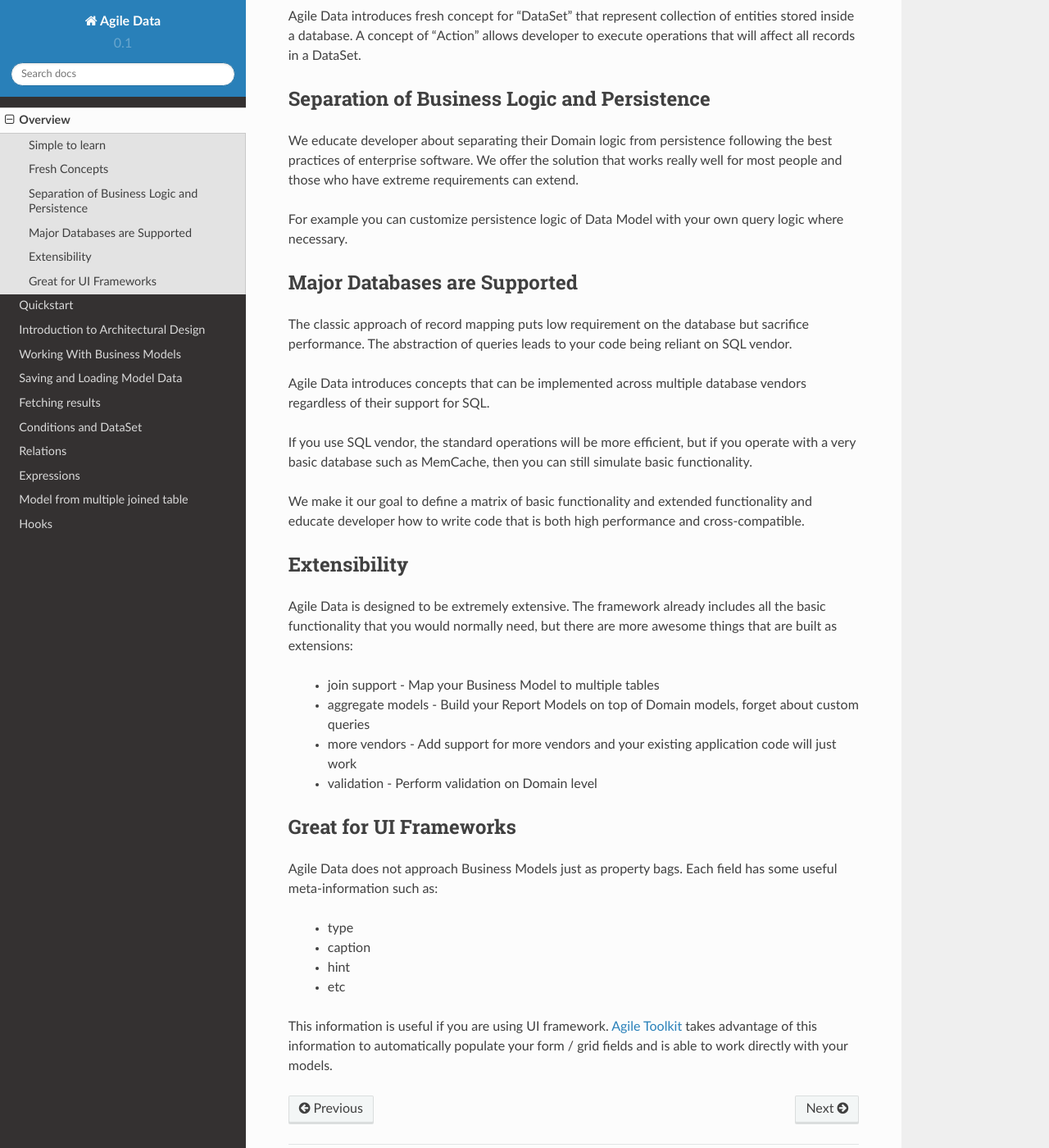
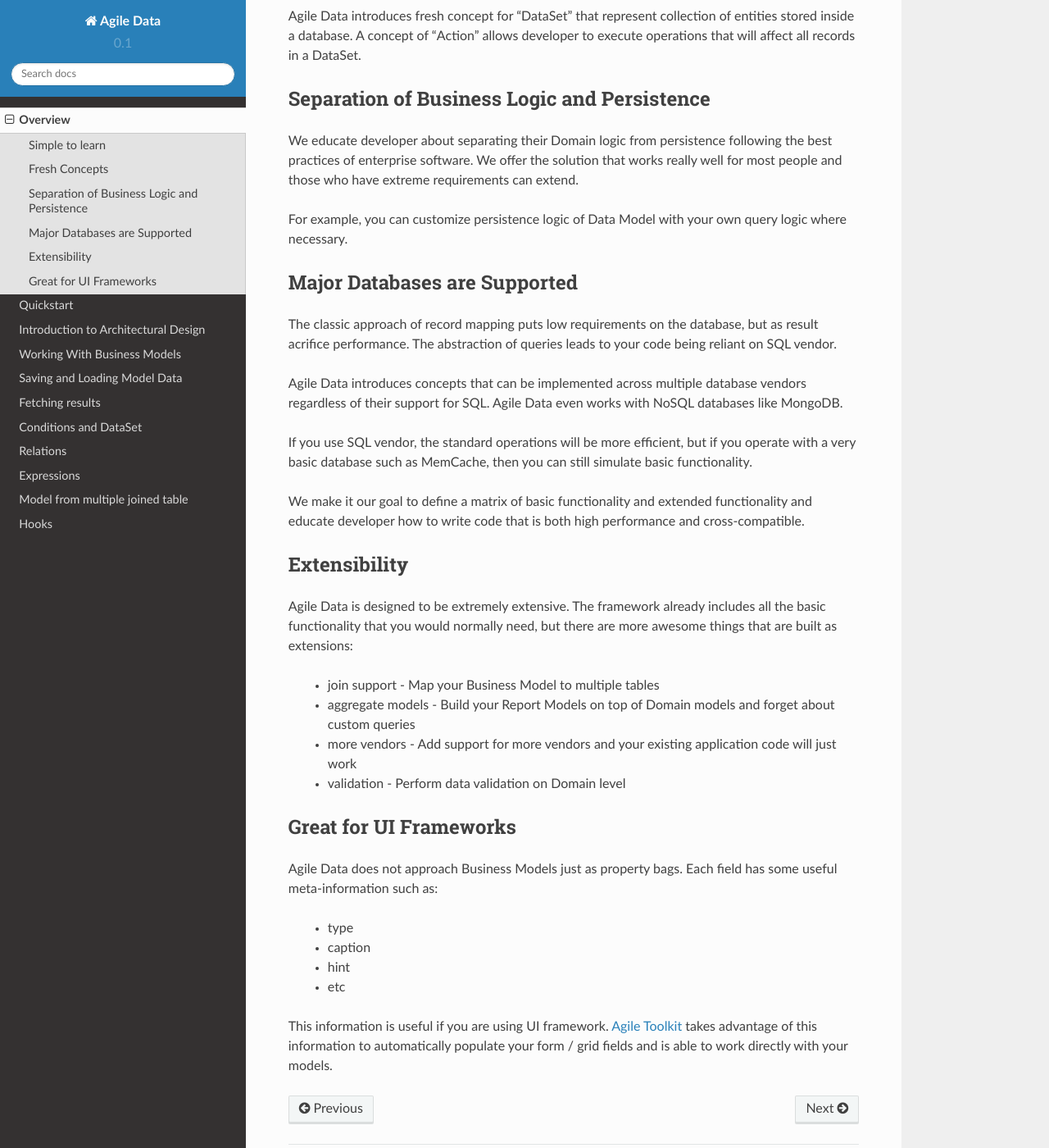
Before and after one commit to atk4/data, a Sphinx documentation site: the page built from docs/overview.rst, in a window 1280 px wide and 1400 px high, scrolled down 1108 px. Shown: the whole window at 82% size. Built offline with Sphinx 7.4.7 and the Read the Docs theme 2.0.0, drawn with Linux system fonts in a browser that asks for light colours; pages that are not in the unit, such as notebooks, are missing from menus.

Commit message:
review - overview

```diff
--- a/docs/overview.rst
+++ b/docs/overview.rst
@@ -36,17 +36,18 @@ We educate developer about separating their Domain logic from persistence follow
 best practices of enterprise software. We offer the solution that works really well for
 most people and those who have extreme requirements can extend.
 
-For example you can customize persistence logic of Data Model with your own query logic
+For example, you can customize persistence logic of Data Model with your own query logic
 where necessary.
 
 Major Databases are Supported
 =============================
 
-The classic approach of record mapping puts low requirement on the database but sacrifice
-performance. The abstraction of queries leads to your code being reliant on SQL vendor.
+The classic approach of record mapping puts low requirements on the database, but as
+result acrifice performance. The abstraction of queries leads to your code being reliant
+on SQL vendor.
 
 Agile Data introduces concepts that can be implemented across multiple database vendors
-regardless of their support for SQL.
+regardless of their support for SQL. Agile Data even works with NoSQL databases like MongoDB.
 
 If you use SQL vendor, the standard operations will be more efficient, but if you operate
 with a very basic database such as MemCache, then you can still simulate basic functionality.
@@ -62,9 +63,9 @@ basic functionality that you would normally need, but there are more awesome thi
 that are built as extensions:
 
  - join support - Map your Business Model to multiple tables
- - aggregate models - Build your Report Models on top of Domain models, forget about custom queries
+ - aggregate models - Build your Report Models on top of Domain models and forget about custom queries
  - more vendors - Add support for more vendors and your existing application code will just work
- - validation - Perform validation on Domain level
+ - validation - Perform data validation on Domain level
 
 Great for UI Frameworks
 =======================
```
